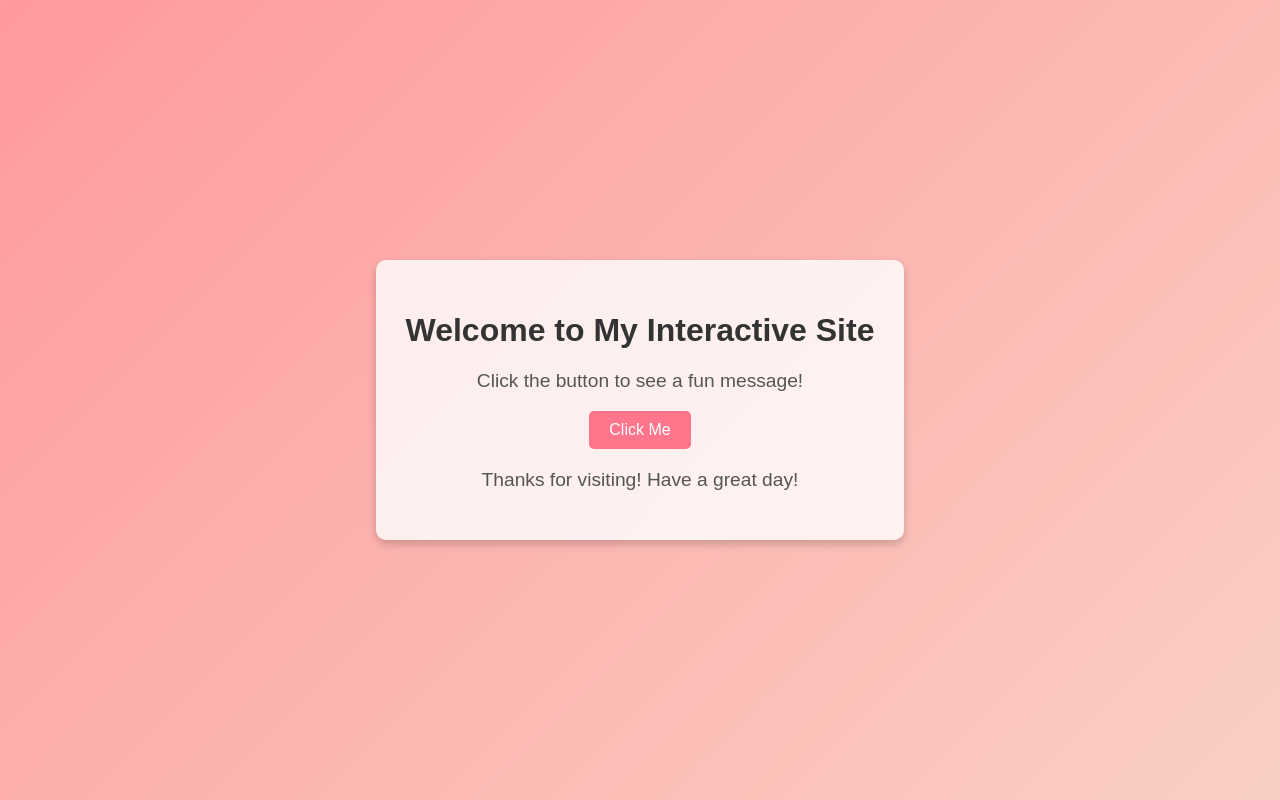
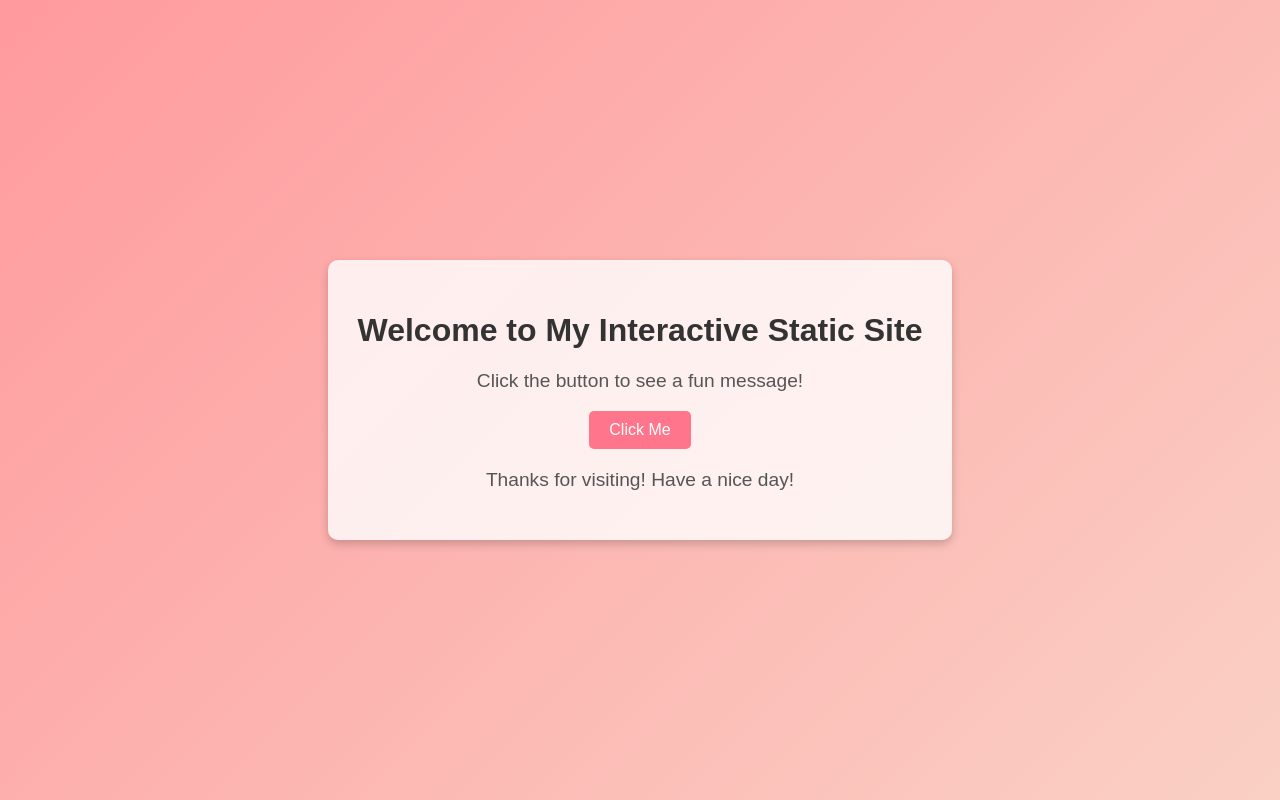
Before and after one commit to ssibbya/my-static-website, a plain HTML site: page index.html in a window 1280 px wide. Both pictures are taken after a click on the button "Click Me". Drawn offline with Linux system fonts and the light colour scheme.

Commit message:
Updated content

```diff
--- a/index.html
+++ b/index.html
@@ -47,14 +47,14 @@
 </head>
 <body>
     <div class="container">
-        <h1>Welcome to My Interactive Site</h1>
+        <h1>Welcome to My Interactive Static Site</h1>
         <p>Click the button to see a fun message!</p>
         <button onclick="showMessage()">Click Me</button>
         <p id="message"></p>
     </div>
     <script>
         function showMessage() {
-            document.getElementById('message').innerText = "Thanks for visiting! Have a great day!";
+            document.getElementById('message').innerText = "Thanks for visiting! Have a nice day!";
         }
     </script>
 </body>
```
